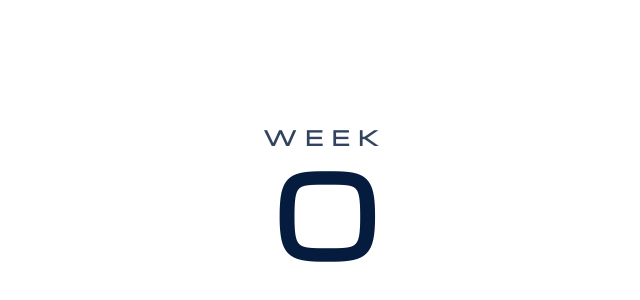
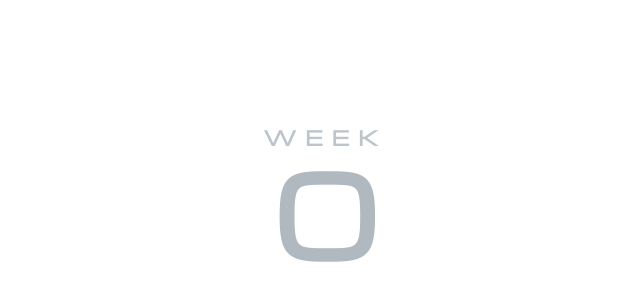
Before and after one commit to LamrotG/Notion-Widget, a plain HTML site: page index.html in a window 1280 px wide. Shown: the part 204-504 px from the top of the page, without its empty margins (315-955 px from the left). Drawn offline with nearby package versions, Linux system fonts and the light colour scheme.

Commit message:
Change text color variable in CSS

```diff
--- a/style.css
+++ b/style.css
@@ -5,7 +5,7 @@
 }
 
 :root {
-    --text: #061c3e;
+    --text: #b0b8c0;
 }
 
 html,
```
